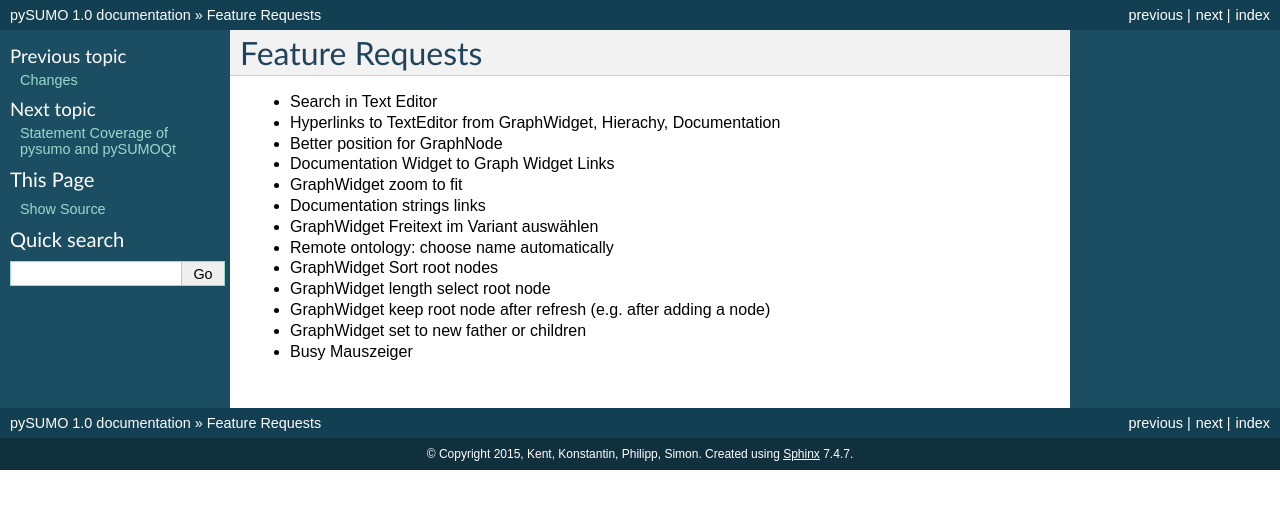
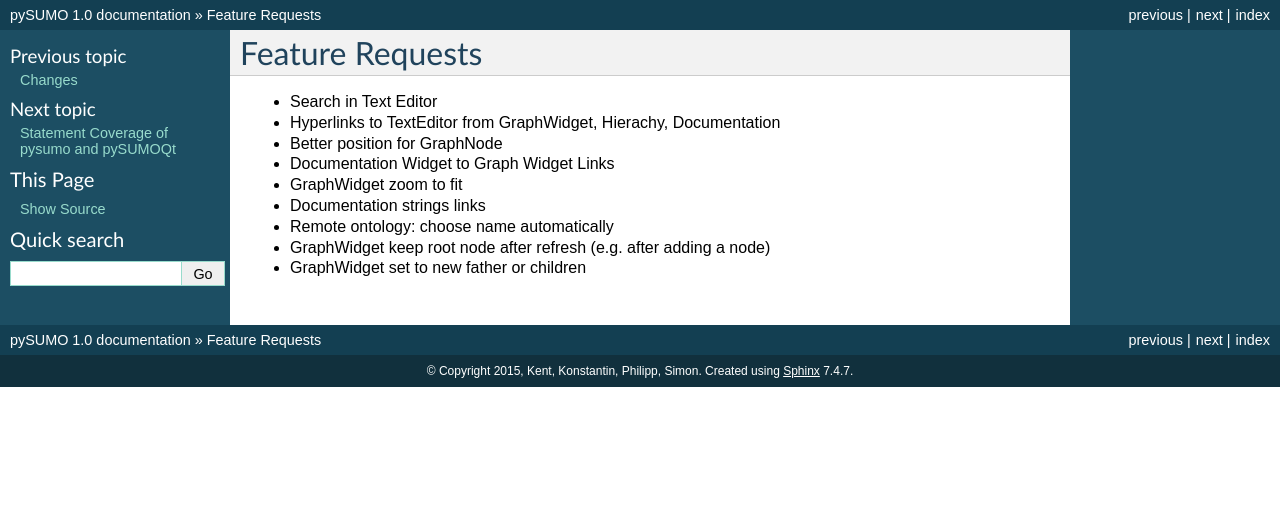
Before and after one commit to pySUMO/pysumo, a Sphinx documentation site: the page built from docs/FeatureRequest.rst, in a window 1280 px wide. Shown: the top 509 px of the page. Built offline with Sphinx 7.4.7, drawn with Linux system fonts in a browser that asks for light colours.

Commit message:
Delete implemented feature requests

```diff
--- a/docs/FeatureRequest.rst
+++ b/docs/FeatureRequest.rst
@@ -7,10 +7,6 @@ Feature Requests
 * Documentation Widget to Graph Widget Links
 * GraphWidget zoom to fit
 * Documentation strings links
-* GraphWidget Freitext im Variant auswählen
 * Remote ontology: choose name automatically
-* GraphWidget Sort root nodes
-* GraphWidget length select root node
 * GraphWidget keep root node after refresh (e.g. after adding a node)
 * GraphWidget set to new father or children
-* Busy Mauszeiger
```
